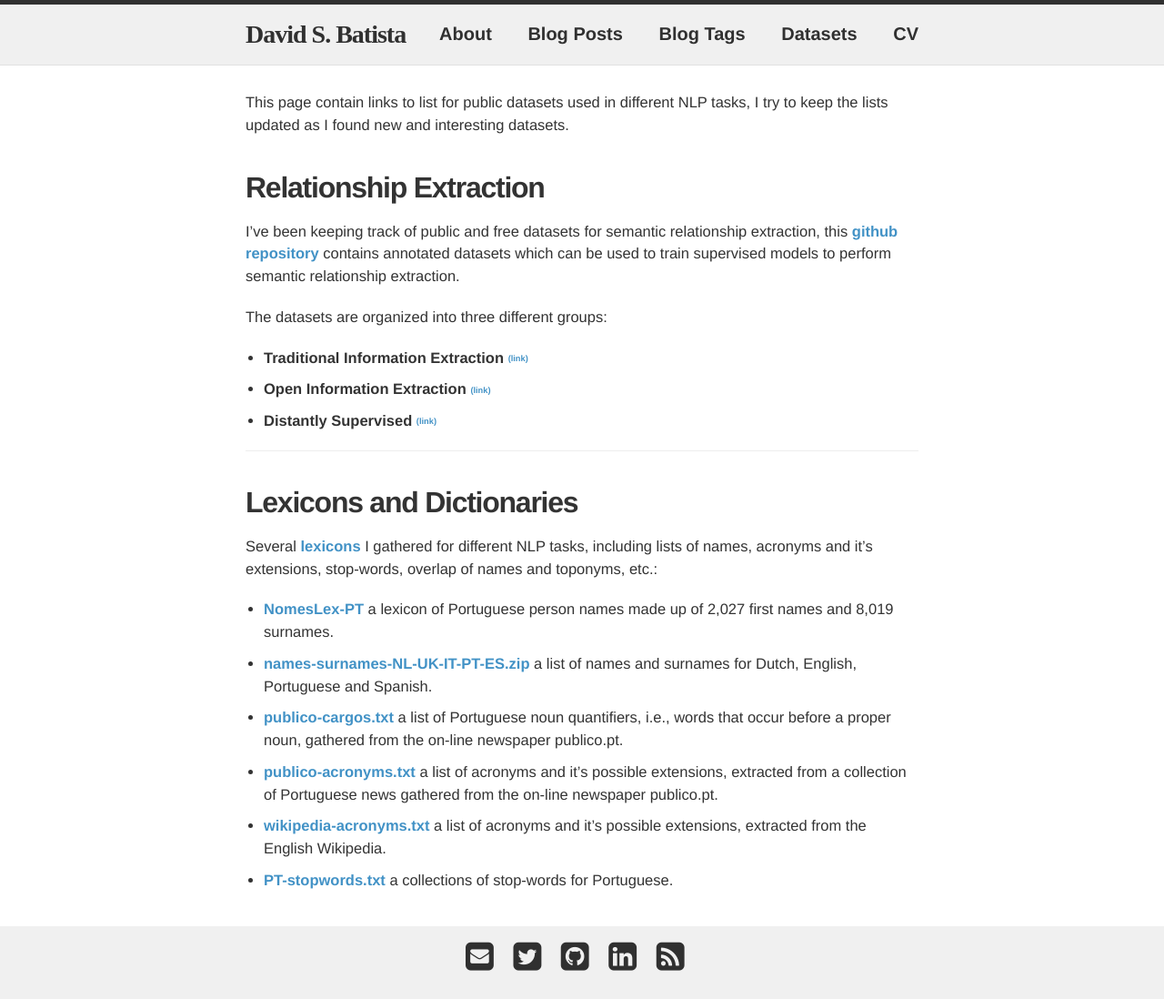
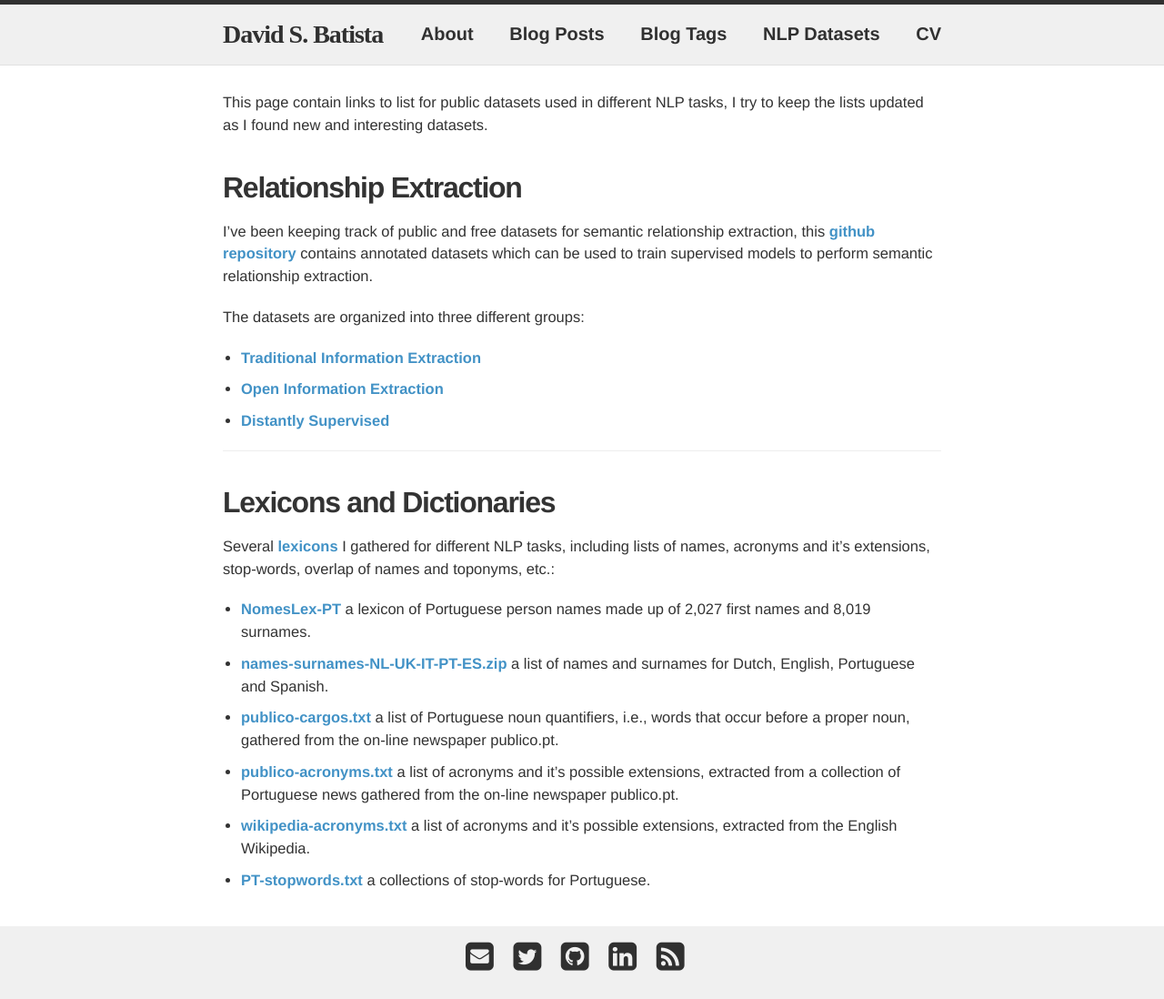
Before and after one commit to davidsbatista/davidsbatista.net, a Jekyll site: the page built from datasets.md, in a window 1280 px wide. Shown: the whole page at 91% size. Built offline with Jekyll 4.4.1, drawn with Linux system fonts in a browser that asks for light colours; nearby versions of some CDN libraries; some web fonts are replaced.

Commit message:
more cleaning and fixing

```diff
--- a/_includes/archive.html
+++ b/_includes/archive.html
@@ -1,4 +1,3 @@
-<!--<h2>Tags Archive</h2>-->
 {% capture temptags %}
   {% for tag in site.tags %}
     {{ tag[1].size | plus: 1000 }}#{{ tag[0] }}#{{ tag[1].size }}
--- a/_layouts/tagpage.html
+++ b/_layouts/tagpage.html
@@ -2,7 +2,6 @@
 layout: default
 ---
 <div class="post">
-<h3><i>{{ page.tag }}</i></h3>
 <ul>
 {% for post in site.tags[page.tag] %}
   <li><a href="{{ post.url }}">{{ post.title }}</a> ({{ post.date | date_to_string }})<br>
@@ -12,6 +11,5 @@ layout: default
 {% endfor %}
 </ul>
 </div>
-<hr>
 
 {% include archive.html %}
--- a/assets/css/style.css
+++ b/assets/css/style.css
@@ -123,7 +123,7 @@ a:focus, a:hover {
 .wrap:after { content: ""; display: table; }
 .wrap:after { clear: both; }
 .wrap {
-  max-width: 800px;
+  max-width: 850px;
   padding: 0 30px;
   margin: 0 auto;
   zoom: 1;
--- a/datasets.md
+++ b/datasets.md
@@ -1,6 +1,6 @@
 ---
 layout: page
-title: Datasets
+title: NLP Datasets
 ---
 
 This page contain links to list for public datasets used in different NLP tasks, I try to keep the lists updated as I found new and interesting datasets.
@@ -11,11 +11,11 @@ I've been keeping track of public and free datasets for semantic relationship ex
 
 The datasets are organized into three different groups:
 
-* __Traditional Information Extraction__ <sub><sup>[(link)](https://github.com/davidsbatista/Annotated-Semantic-Relationships-Datasets/blob/master/README.md#tie)<sub><sup>
+* [__Traditional Information Extraction__](https://github.com/davidsbatista/Annotated-Semantic-Relationships-Datasets/blob/master/README.md#tie)
 
-* __Open Information Extraction__ <sub><sup>[(link)](https://github.com/davidsbatista/Annotated-Semantic-Relationships-Datasets/blob/master/README.md#oie)<sub><sup>
+* [__Open Information Extraction__](https://github.com/davidsbatista/Annotated-Semantic-Relationships-Datasets/blob/master/README.md#oie)
 
-* __Distantly Supervised__ <sub><sup>[(link)](https://github.com/davidsbatista/Annotated-Semantic-Relationships-Datasets/blob/master/README.md#ds)<sub><sup>
+* [__Distantly Supervised__](https://github.com/davidsbatista/Annotated-Semantic-Relationships-Datasets/blob/master/README.md#ds)
 
 ---
 
```
Also changed, not shown: _layouts/default_post.html (+0 -9 lines), 1 other file.
